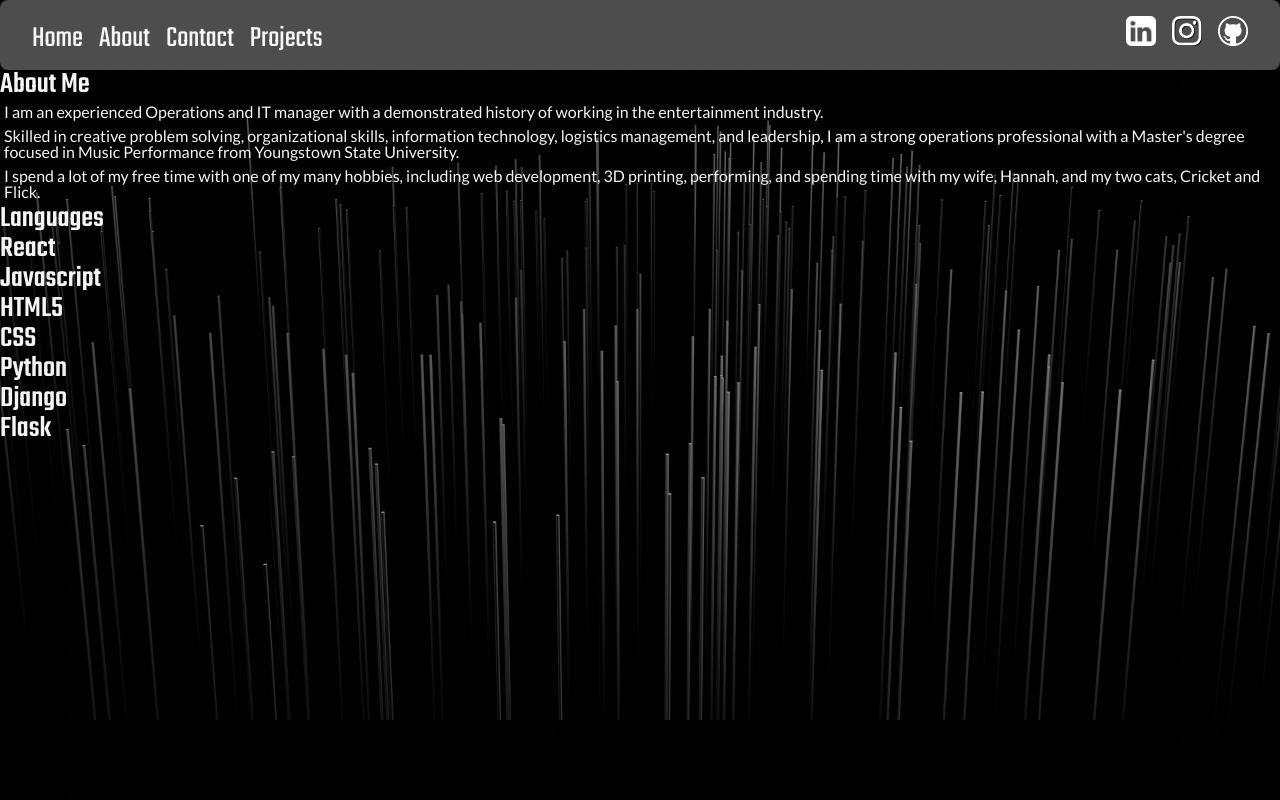
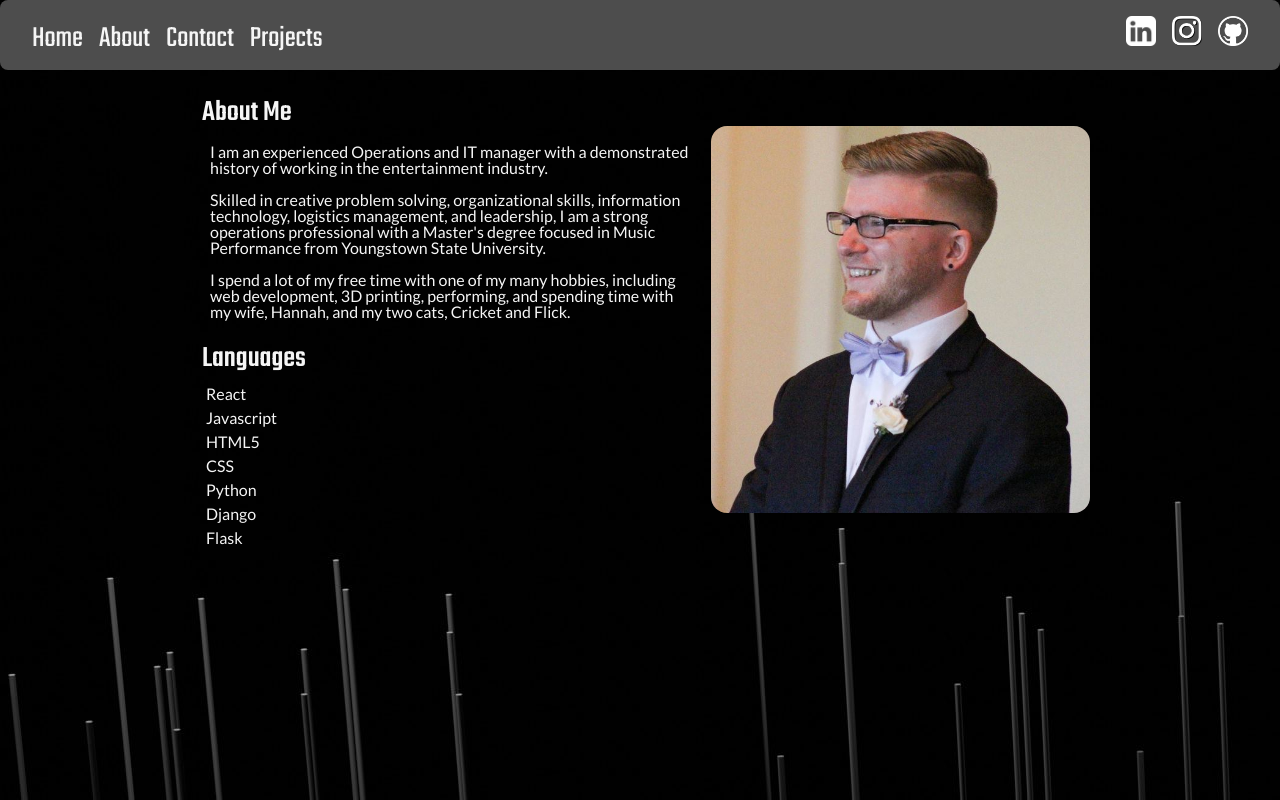
Before and after one commit to Brandon-Ritchie/portfolio-website, a React (Create React App) app: page /About in a window 1280 px wide. Built offline with nearby package versions, Linux system fonts and the light colour scheme; a web font is replaced by a local one.

Commit message:
Added styling for About page and added portrait

```diff
--- a/src/components/About/About.css
+++ b/src/components/About/About.css
@@ -0,0 +1,26 @@
+.article {
+  display: grid;
+  grid-template: repeat(2, 1fr), repeat(2, 1fr);
+  justify-content: center;
+}
+
+.about-me-container {
+  grid-row: 1 / 2;
+  grid-column: 1 / 2;
+}
+
+.portrait-container {
+  grid-row: 1 / 3;
+  grid-column: 2 / 3;
+}
+
+.portrait-container img {
+  border-radius: 1rem;
+  max-width: 100%;
+  margin-top: 2.5rem;
+}
+
+.languages-container {
+  grid-row: 2 / 3;
+  grid-column: 1 / 2;
+}
--- a/src/components/About/About.js
+++ b/src/components/About/About.js
@@ -1,9 +1,12 @@
 import React from "react";
+import "./About.css";
+import mainPortrait from "../../images/main-portrait.jpg";
 
 export function About(props) {
   return (
-    <div>
-      <div>
+    <div className="container">
+      <div className="article">
+        <div className="about-me-container">
           <h2>About Me</h2>
           <p>
             I am an experienced Operations and IT manager with a demonstrated
@@ -12,8 +15,8 @@ export function About(props) {
           <p>
             Skilled in creative problem solving, organizational skills,
             information technology, logistics management, and leadership, I am a
-          strong operations professional with a Master's degree focused in Music
-          Performance from Youngstown State University.
+            strong operations professional with a Master's degree focused in
+            Music Performance from Youngstown State University.
           </p>
           <p>
             I spend a lot of my free time with one of my many hobbies, including
@@ -21,7 +24,10 @@ export function About(props) {
             wife, Hannah, and my two cats, Cricket and Flick.
           </p>
         </div>
-      <div>
+        <div className="portrait-container">
+          <img src={mainPortrait} />
+        </div>
+        <div className="languages-container">
           <h2>Languages</h2>
           <ul>
             <li>React</li>
@@ -34,5 +40,6 @@ export function About(props) {
           </ul>
         </div>
       </div>
+    </div>
   );
 }
--- a/src/components/App/App.css
+++ b/src/components/App/App.css
@@ -6,9 +6,9 @@ html {
 
 body {
   background-image: url("../../images/website-background.jpg");
-  background-size: 100%;
   margin: 0 auto;
   max-width: 100%;
+  max-height: 100%;
 }
 
 h1 {
@@ -16,21 +16,39 @@ h1 {
   font-size: 2.5rem;
   font-weight: 700;
   color: whitesmoke;
+  margin: 0.5rem;
 }
 
-h2,
-li {
+h2 {
   font-family: "Teko", sans-serif;
   font-size: 1.875rem;
   font-weight: 500;
   color: whitesmoke;
+  margin: 0.5rem;
 }
 
-p {
+p,
+li {
   font-weight: 400;
   font-size: 1rem;
   font-family: "Lato", sans-serif;
   color: whitesmoke;
+  margin-top: 0.5rem;
+  margin-bottom: 0.5rem;
+  margin-left: 1rem;
+  margin-right: 1rem;
+}
+
+.article {
+  display: flex;
+  padding: 1rem;
+  flex-direction: column;
+  max-width: 900px;
+}
+
+.article h2,
+p {
+  padding: 0.25rem;
 }
 
 @media only screen and (max-width: 768px) {
--- a/src/components/Contact/Contact.css
+++ b/src/components/Contact/Contact.css
@@ -1,14 +1,3 @@
-.article {
-  padding: 1rem;
-  flex-direction: column;
-  max-width: 900px;
-}
-
-.article h2,
-p {
-  padding: 0.25rem;
-}
-
 .socials {
   padding-top: 0.5rem;
   display: flex;
```
Lines whose indentation alone changed are shown as unchanged.
